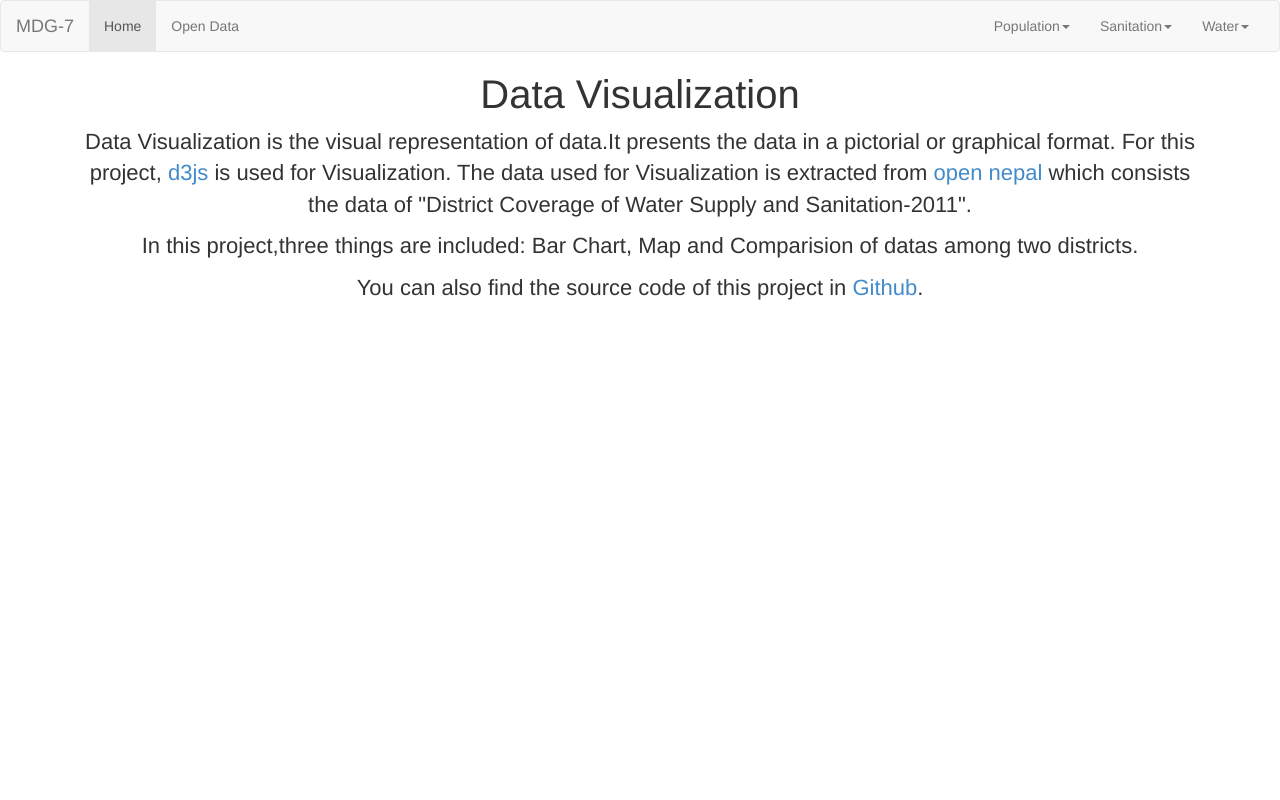
After one commit to mallatripti/Visualization, a PHP site: page /home.php in a window 1280 px wide. The commit adds this page. Run offline with PHP 8.4, Linux system fonts and the light colour scheme; some libraries are stand-ins or nearby versions.

Commit message:
homepage,barchart

```diff
--- a/cen_pop.php
+++ b/cen_pop.php
@@ -49,7 +49,8 @@
 
 	var xAxis = d3.svg.axis()
         .scale(x)
-        .orient("top");
+        .orient("top")
+        .tickFormat(d3.format('s'));
 
   	var yAxis = d3.svg.axis()
           .scale(y)
--- a/east_pop.php
+++ b/east_pop.php
@@ -50,7 +50,8 @@ var margin = {top:10, right: 10, bottom:100, left:150};
 
 	var xAxis = d3.svg.axis()
         .scale(x)
-        .orient("top");
+        .orient("top")
+        .tickFormat(d3.format('s'));
 
   	var yAxis = d3.svg.axis()
           .scale(y)
--- a/far_pop.php
+++ b/far_pop.php
@@ -50,7 +50,8 @@ var margin = {top:10, right: 10, bottom:100, left:150};
 
 	var xAxis = d3.svg.axis()
         .scale(x)
-        .orient("top");
+        .orient("top")
+        .tickFormat(d3.format('s'));
 
   	var yAxis = d3.svg.axis()
           .scale(y)
--- /dev/null
+++ b/home.php
@@ -0,0 +1,31 @@
+<?php include "nav.html"; ?>
+<html>
+	<head>
+
+		<title>Home</title>
+		<style>
+		h1{
+			text-align: center;
+			font-size: 40px;
+		}
+		p{
+			text-align: center;
+			margin-left: 80px;
+			margin-right: 80px;
+			font-size: 22px;
+
+		}
+		</style>
+	</head>
+
+	<body>
+		<h1>Data Visualization</h1>
+		<p>Data Visualization is the visual representation of data.It presents the data in a pictorial or graphical format.
+		For this project, <a href="www.d3js.org">d3js</a> is used for Visualization.
+		The data used for Visualization is extracted from <a href="http://data.opennepal.net/content/district-coverage-water-supply-and-sanitation-2011">open nepal</a>
+		which consists the data of "District Coverage of Water Supply and Sanitation-2011".
+		<p>In this project,three things are included: Bar Chart, Map and Comparision of datas among two districts. </p>
+		<p>You can also find the source code of this project in <a href="https://github.com/mallatripti/Visualization">Github</a>.</p>
+		</p>
+	</body>
+</html>
--- a/mid_pop.php
+++ b/mid_pop.php
@@ -49,7 +49,8 @@ var margin = {top:10, right: 10, bottom:100, left:150};
 
 	var xAxis = d3.svg.axis()
         .scale(x)
-        .orient("top");
+        .orient("top")
+        .tickFormat(d3.format('s'));
 
   	var yAxis = d3.svg.axis()
           .scale(y)
--- a/nav.html
+++ b/nav.html
@@ -33,7 +33,7 @@
     <!-- Collect the nav links, forms, and other content for toggling -->
     <div class="collapse navbar-collapse" id="bs-example-navbar-collapse-1">
       <ul class="nav navbar-nav">
-        <li class="active"><a href="index.php">Home</a></li>
+        <li class="active"><a href="home.php">Home</a></li>
         <li><a href="http://www.data.opennepal.net">Open Data </a></li>
 
       </ul>
@@ -50,6 +50,7 @@
             <li><a href="mid_pop.php">Mid-Western</a></li>
             <li class="divider"></li>
             <li><a href="pop_map.php">Map</a></li>
+             <li><a href="pop.php">Barchart</a></li>
             <li><a href="com_pop.php">Compare Data</a></li>
           </ul>
         </li>
@@ -63,6 +64,7 @@
             <li><a href="mid_sanit.php">Mid-Western</a></li>
             <li class="divider"></li>
             <li><a href="san_map.php">Map</a></li>
+             <li><a href="sanit.php">Barchart</a></li>
             <li><a href="com_sanit.php">Compare Data</a></li>
           </ul>
         </li>
@@ -76,6 +78,7 @@
             <li><a href="mid_water.php">Mid-Western</a></li>
             <li class="divider"></li>
             <li><a href="wat_map.php">Map</a></li>
+             <li><a href="water.php">Barchart</a></li>
             <li><a href="com_water.php">Compare Data</a></li>
           </ul>
         </li>
--- a/west_pop.php
+++ b/west_pop.php
@@ -49,7 +49,8 @@ var margin = {top:10, right: 10, bottom:100, left:150};
 
 	var xAxis = d3.svg.axis()
         .scale(x)
-        .orient("top");
+        .orient("top")
+        .tickFormat(d3.format('s'));
 
   	var yAxis = d3.svg.axis()
           .scale(y)
```
Also changed, not shown: pop.php (+4 -16 lines), sanit.php (+4 -28 lines), water.php (+4 -30 lines).
